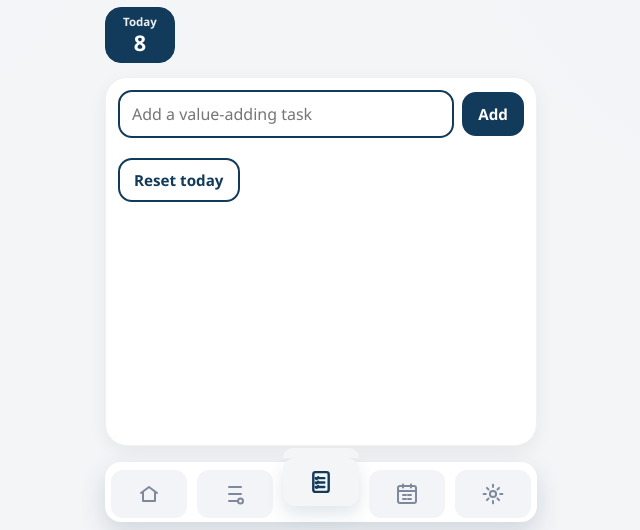
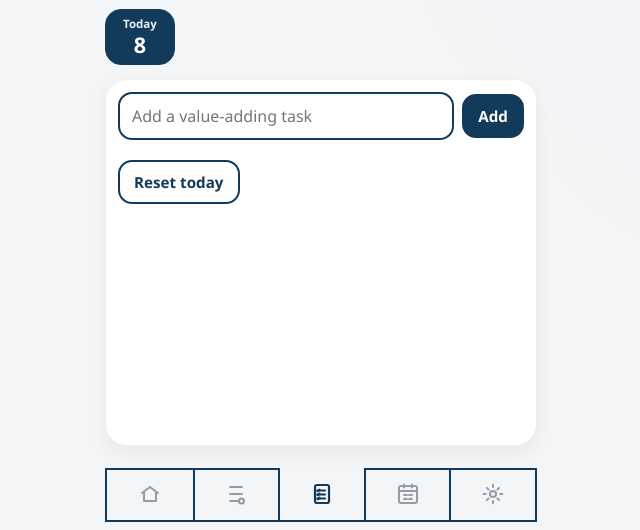
Before and after one commit to youssefsqalli/yougrow-app, a plain HTML site: page tasks.html in a window 1280 px wide. Shown: the part 270-800 px from the top of the page, without its empty margins (319-959 px from the left). Drawn offline with Linux system fonts and the light colour scheme.

Commit message:
Flatten bottom nav style and align page title positioning

```diff
--- a/styles.css
+++ b/styles.css
@@ -50,7 +50,7 @@ samp {
   max-width: var(--shell-max);
   margin: 0 auto;
   height: 100dvh;
-  padding: 12px var(--shell-pad-x) 84px;
+  padding: 14px var(--shell-pad-x) 84px;
   display: grid;
   grid-template-rows: auto auto auto 1fr;
   gap: 10px;
@@ -62,6 +62,7 @@ samp {
   justify-content: space-between;
   align-items: center;
   padding: 0 2px 4px;
+  min-height: 40px;
 }
 
 .topbar-row {
@@ -115,66 +116,71 @@ h2 {
   z-index: 20;
   display: grid;
   grid-template-columns: repeat(5, 1fr);
-  gap: 10px;
-  background: #ffffff;
-  border: 0;
-  border-radius: 16px;
-  padding: 6px;
+  gap: 0;
+  background: transparent;
+  border: 2px solid var(--line);
+  border-top: 0;
+  border-radius: 0;
+  padding: 0;
   width: min(calc(var(--shell-max) - (var(--shell-pad-x) * 2)), calc(100vw - (var(--shell-pad-x) * 2)));
-  box-shadow: 0 10px 26px rgba(18, 58, 90, 0.16);
+  box-shadow: none;
   overflow: visible;
 }
 
 .nav-item {
   position: relative;
-  display: grid;
-  place-items: center;
+  display: flex;
+  align-items: center;
+  justify-content: center;
   text-decoration: none;
   text-align: center;
   color: #6f7b8f;
-  border-radius: 12px;
+  border-radius: 0;
   padding: 6px 8px;
-  min-height: 48px;
+  min-height: 52px;
   font-weight: 600;
   border: 0;
-  background: #f2f4f7;
-  transform: translateY(2px);
+  border-left: 2px solid var(--line);
+  background: transparent;
   transition:
-    transform 240ms ease,
     color 240ms ease,
     background-color 240ms ease,
-    box-shadow 240ms ease;
+    opacity 240ms ease;
+}
+
+.nav-item:first-child {
+  border-left: 0;
+}
+
+.nav-item::before {
+  content: "";
+  position: absolute;
+  left: 0;
+  right: 0;
+  top: 0;
+  border-top: 2px solid var(--line);
+  pointer-events: none;
 }
 
 .nav-item.active {
   background: var(--bg);
   color: var(--line);
-  transform: translateY(-10px);
-  box-shadow: 0 8px 18px rgba(18, 58, 90, 0.13);
+  opacity: 1;
 }
 
 .nav-item.active::before {
-  content: "";
-  position: absolute;
-  left: 0;
-  right: 0;
-  top: -10px;
-  height: 10px;
-  background: var(--bg);
-  border-top-left-radius: 12px;
-  border-top-right-radius: 12px;
+  border-top-color: transparent;
 }
 
 .nav-item .icon-svg {
   transition:
-    transform 240ms ease,
     opacity 240ms ease,
     stroke-width 240ms ease;
-  opacity: 0.88;
+  opacity: 0.72;
+  transform: none;
 }
 
 .nav-item.active .icon-svg {
-  transform: scale(1.1);
   opacity: 1;
   stroke-width: 2.2;
 }
@@ -1007,7 +1013,11 @@ body[data-page="calendar"] .calendar-grid {
   }
 
   .app-shell {
-    padding: 10px var(--shell-pad-x) 82px;
+    padding: 14px var(--shell-pad-x) 82px;
+  }
+
+  .home-shell {
+    padding: 14px var(--shell-pad-x) calc(80px + env(safe-area-inset-bottom));
   }
 
   .calendar-header {
@@ -1083,6 +1093,7 @@ body[data-page="home"] {
   align-items: center;
   justify-content: space-between;
   padding: 0 2px 4px;
+  min-height: 40px;
 }
 
 .home-title {
```
